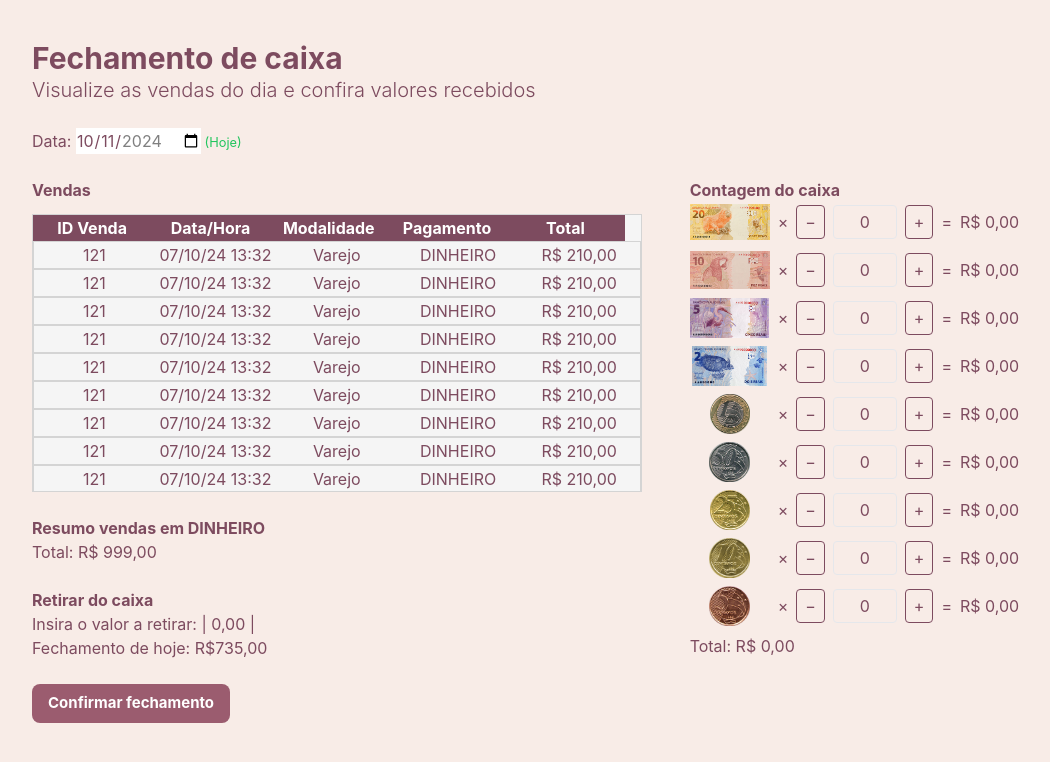
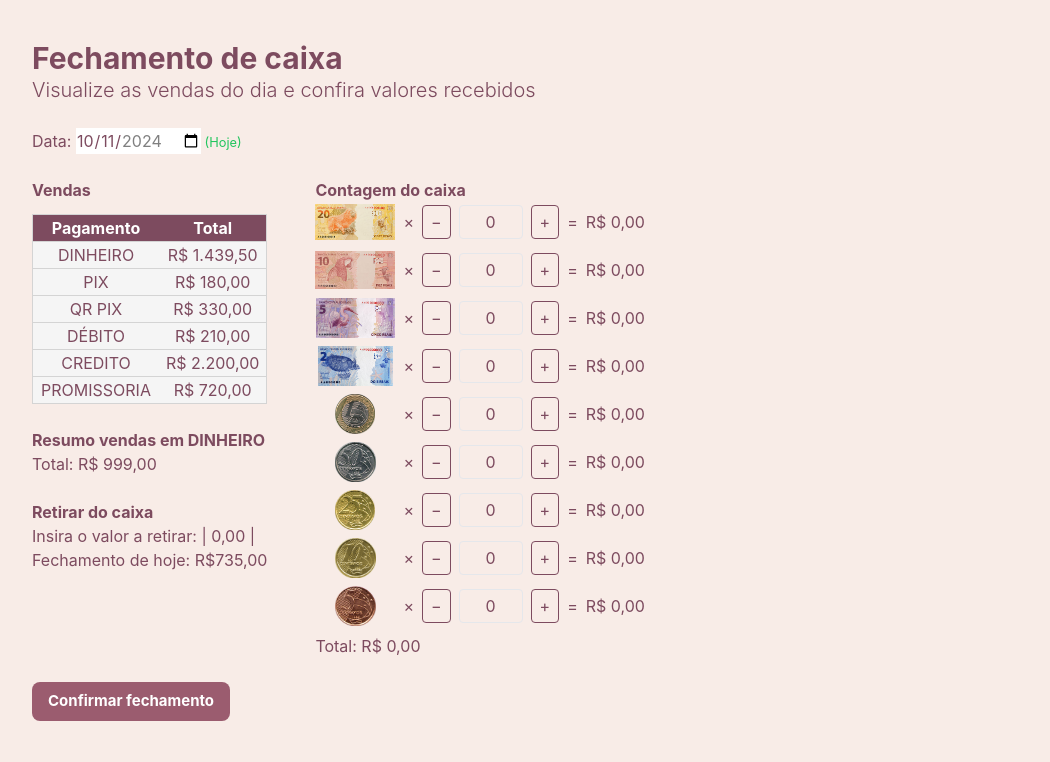
Before and after one commit to KombatRafael18/FiligranaCaixa, a React (Create React App) app in the folder Codigo/frontend/: page /fechamento-de-caixa in a window 1280 px wide. Shown: the top 762 px of the page, without its empty margins (8-1058 px from the left). Built offline with nearby package versions, Linux system fonts and the light colour scheme.

Commit message:
Ajuste SalesTable para novo layout da tela de fechamento de venda

```diff
--- a/Codigo/frontend/src/components/SalesTable/SalesTable.js
+++ b/Codigo/frontend/src/components/SalesTable/SalesTable.js
@@ -1,33 +1,29 @@
-import styles from "./SalesTable.module.css";
+import { formatBrazilianCurrency } from "../../utils/currencyFormatter";
 
-export default function SalesTable({ maxHeigth = undefined }) {
+const mockData = [
+  { paymentMethod: "Dinheiro", amount: 1439.5 },
+  { paymentMethod: "Pix", amount: 180.0 },
+  { paymentMethod: "Qr pix", amount: 330.0 },
+  { paymentMethod: "Débito", amount: 210.0 },
+  { paymentMethod: "Credito", amount: 2200.0 },
+  { paymentMethod: "Promissoria", amount: 720.0 },
+];
+
+export default function SalesTable({}) {
   return (
-    <table
-      className={`${
-        maxHeigth ? styles["scroll-table"] : ""
-      } w-full text-xs md:text-base text-center bg-neutral-100 border border-neutral-300`}
-      style={{
-        ["--table-max-height"]: maxHeigth,
-      }}
-    >
+    <table className="w-full text-xs md:text-base text-center bg-neutral-100 border border-neutral-300">
       <thead className="text-white bg-[#7D4B5F]">
         <tr>
-          <th>ID Venda</th>
-          <th>Data/Hora</th>
-          <th>Modalidade</th>
           <th>Pagamento</th>
           <th>Total</th>
         </tr>
       </thead>
 
       <tbody>
-        {Array.from({ length: 40 }).map((_, index) => (
+        {mockData.map((row, index) => (
           <tr key={index} className="border border-neutral-300">
-            <td>121</td>
-            <td>07/10/24 13:32</td>
-            <td>Varejo</td>
-            <td>DINHEIRO</td>
-            <td>R$ 210,00</td>
+            <td className="uppercase">{row.paymentMethod}</td>
+            <td>{formatBrazilianCurrency(row.amount)}</td>
           </tr>
         ))}
       </tbody>
--- a/Codigo/frontend/src/components/SalesTable/SalesTable.module.css
+++ /dev/null
@@ -1,21 +0,0 @@
-/*
-  Tabela com scroll
-  https://stackoverflow.com/questions/23989463/how-to-set-tbody-height-with-overflow-scroll
-*/
-
-table.scroll-table tbody {
-  display: block;
-  max-height: var(--table-max-height, "none");
-  overflow: auto;
-}
-
-table.scroll-table thead,
-table.scroll-table tbody tr {
-  display: table;
-  width: 100%;
-  table-layout: fixed;
-}
-
-table.scroll-table thead {
-  width: calc(100% - 1em);
-}
--- /dev/null
+++ b/Codigo/frontend/src/utils/currencyFormatter.js
@@ -0,0 +1,8 @@
+const brazilianCurrencyNumberFormat = new Intl.NumberFormat("pt-BR", {
+  style: "currency",
+  currency: "BRL",
+});
+
+export function formatBrazilianCurrency(value) {
+  return brazilianCurrencyNumberFormat.format(value);
+}
```
